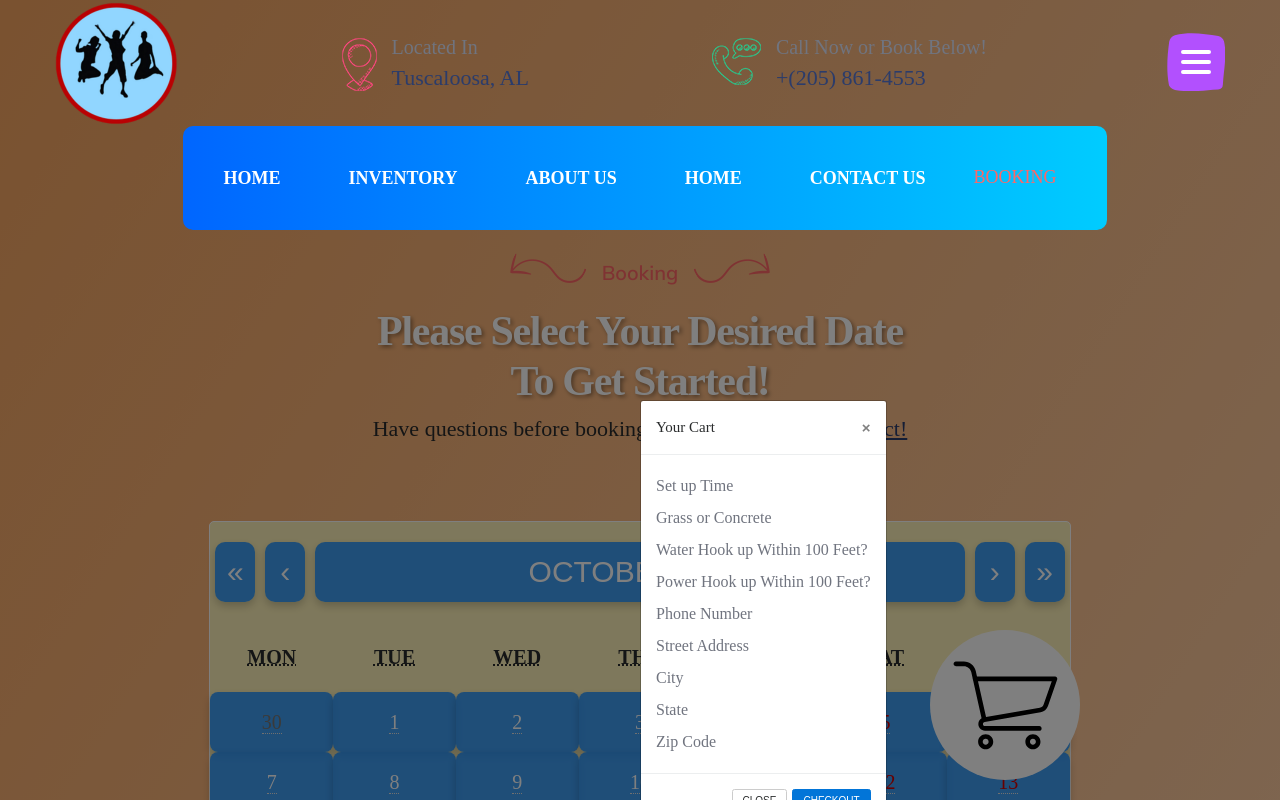
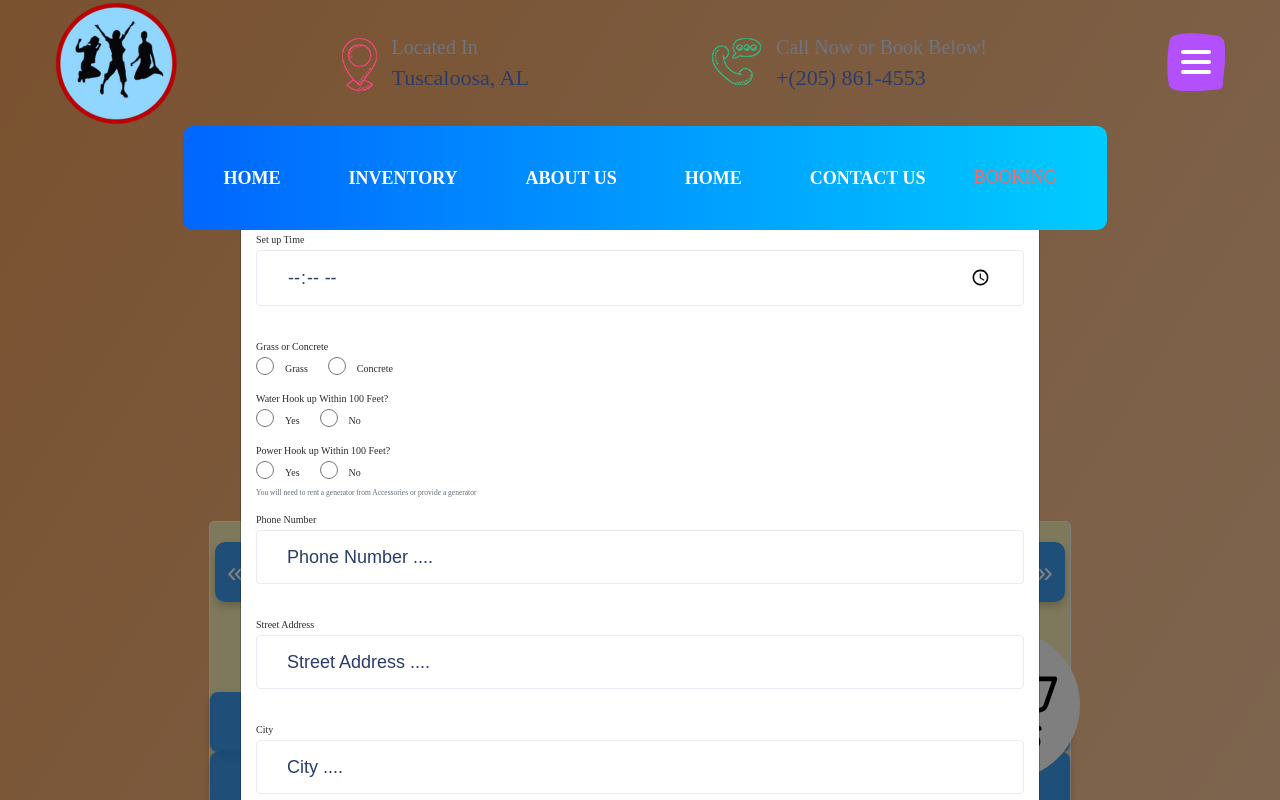
Before and after one commit to tpcollins/JoyJumpBounce, a Next.js app in the folder React Template/: page /booking in a window 1280 px wide. Both pictures are taken after a click on the element 1005 px from the left and 705 px from the top of the page. Shown: the top 800 px of the page. Built offline with nearby package versions, Linux system fonts and the light colour scheme; a web font is replaced by a local one.

Commit message:
modal almost done. Need to change font size and fix weird button thingy beside top right close 10-30

```diff
--- a/React Template/pages/booking.js
+++ b/React Template/pages/booking.js
@@ -122,11 +122,12 @@ const Booking = () => {
             </div>
           )}
 
+          <ShoppingCart
+            onClick={handleModalOpen}
+          />
         </div>
 
-        <ShoppingCart
-        onClick={handleModalOpen}
-        />
+
 
         <Footer />
 
--- a/React Template/src/Data/data.js
+++ b/React Template/src/Data/data.js
@@ -107,14 +107,14 @@ export const accessoryData = {
 // 7. checkout modal
 export const checkoutModalData = {
     fields: [
-        {title: "Set up Time", type: "date input", message: ""},
-        {title: "Grass or Concrete", type: "radio buttons", message: ""},
-        {title: "Water Hook up Within 100 Feet?", type: "radio buttons", message: ""},
-        {title: "Power Hook up Within 100 Feet?", type: "dropdown", message: "You will need to rent a generator from Accessories or provide a generator"},
-        {title: "Phone Number", type: "input", message: ""},
-        {title: "Street Address", type: "input", message: ""},
-        {title: "City", type: "dropdown/input", message: ""},
-        {title: "State", type: "dropdown/input", message: ""},
-        {title: "Zip Code", type: "input", message: ""},
+        {title: "Set up Time", type: "time"},
+        {title: "Grass or Concrete", type: "radio", options: [ {label: "Grass", value: "Grass"}, {label: "Concrete", value: "Concrete"}]},
+        {title: "Water Hook up Within 100 Feet?", type: "radio", options: [ {label: "Yes", value: "Yes"}, {label: "No", value: "No"}]},
+        {title: "Power Hook up Within 100 Feet?", type: "radio", options: [ {label: "Yes", value: "Yes"}, {label: "No", value: "No"}], message: "You will need to rent a generator from Accessories or provide a generator"},
+        {title: "Phone Number", type: "text", placeholder: "Phone Number ...."},
+        {title: "Street Address", type: "text", placeholder: "Street Address ...."},
+        {title: "City", type: "text", placeholder:"City ...."},
+        {title: "State", type: "text", placeholder: "State ...."},
+        {title: "Zip Code", type: "text", placeholder: "Zip Code ...."},
     ]
 }
--- a/React Template/src/R Components/checkoutmodal.js
+++ b/React Template/src/R Components/checkoutmodal.js
@@ -27,27 +27,94 @@ const CheckoutModal = ({
             setShow(false);
             setOpenVar(false);
         }}
-        show={show}>
+        show={show}
+        size="lg"
+        >
             <Modal.Header closeButton>
                 <Modal.Title>Your Cart</Modal.Title>
             </Modal.Header>
+
             <Modal.Body>
-                {/* {cartItems.length > 0 ? (
-                    cartItems.map((item, index) => (
-                        <div key={index}>
-                            <p>{item.name}</p>
-                            <p>{item.price}</p>
+                {data.fields.map((item, idx) => {
+                    // Define input elements based on the type
+                    let inputElement;
+                    switch (item.type) {
+                        case "time":
+                            inputElement = <input type="time" className="form-control" />;
+                            break;
+
+                        case "radio":
+                            inputElement = (
+                                <div>
+                                    {item.options.map((option, idx) => (
+                                        <label
+                                        key={idx}
+                                        style={{paddingRight: "20px"}}>
+                                            <input
+                                                name={item.title}  // Use the `title` as the name to group the radio buttons
+                                                type={item.type}   // Dynamic type from `item.type`
+                                                value={option.value} // Set the value from each option
+                                            />
+                                            {option.label}
+                                        </label>
+                                    ))}
+                                </div>
+                            );
+                            break;
+
+                        // case "dropdown":
+                        //     inputElement = (
+                        //         <select className="form-control">
+                        //             <option value="">Select an option</option>
+                        //             {item.options && item.options.map((option, index) => (
+                        //                 <option key={index} value={option}>{option}</option>
+                        //             ))}
+                        //         </select>
+                        //     );
+                        //     break;
+
+                        // case "dropdown/input":
+                        //     inputElement = (
+                        //         <>
+                        //             <select className="form-control">
+                        //                 <option value="">Select an option</option>
+                        //                 {item.options && item.options.map((option, index) => (
+                        //                     <option key={index} value={option}>{option}</option>
+                        //                 ))}
+                        //             </select>
+                        //             <input type="text" className="form-control mt-2" placeholder="Or type here..." />
+                        //         </>
+                        //     );
+                        //     break;
+
+                        case "text":
+                            inputElement = (
+                                <input
+                                className="form-control"
+                                onBlur={(e) => e.target.placeholder = item.placeholder}
+                                onFocus={(e) => e.target.placeholder = ""}
+                                placeholder={item.placeholder}
+                                type="text"
+                                />
+                            );
+                            break;
+
+                        default:
+                            inputElement = <p>Unknown input type</p>;
+                    }
+
+                    return (
+                        <div
+                        className="form-group"
+                        key={idx}>
+                            <label>{item.title}</label>
+                            {inputElement}
+                            {item.message && <small className="form-text text-muted">{item.message}</small>}
                         </div>
-                    ))
-                ) : (
-                    <p>Your cart is empty!</p>
-                )} */}
-                {data.fields.map((item, idx) => (
-                    <p
-                    key={idx}
-                    >{item.title}</p>
-                ))}
+                    );
+                })}
             </Modal.Body>
+
             <Modal.Footer>
                 <Button variant="secondary" onClick={handleModalClose}>Close</Button>
                 <Button variant="primary">Checkout</Button>
```
Also changed, not shown: React Template/public/assets/css/shortcodes.css.
